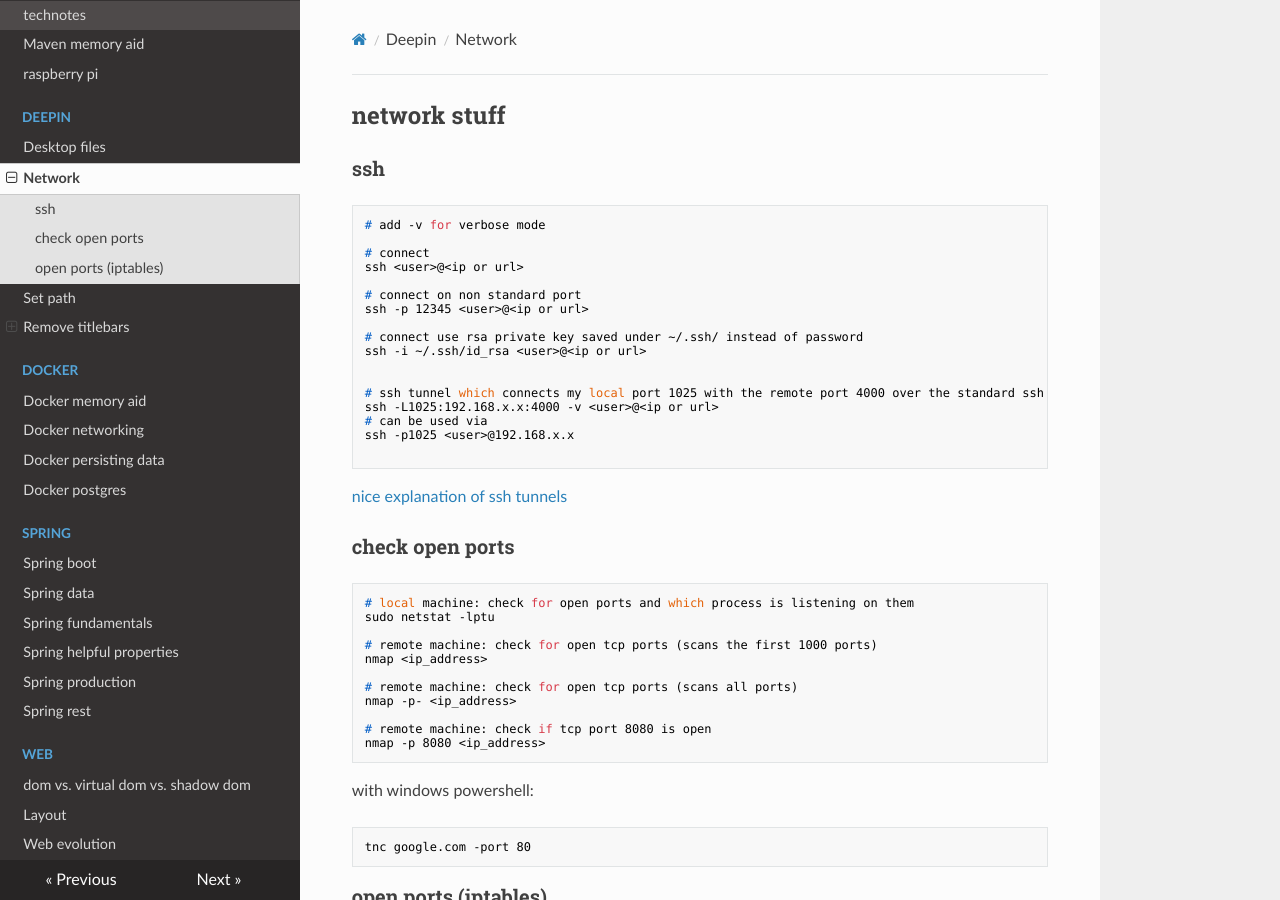
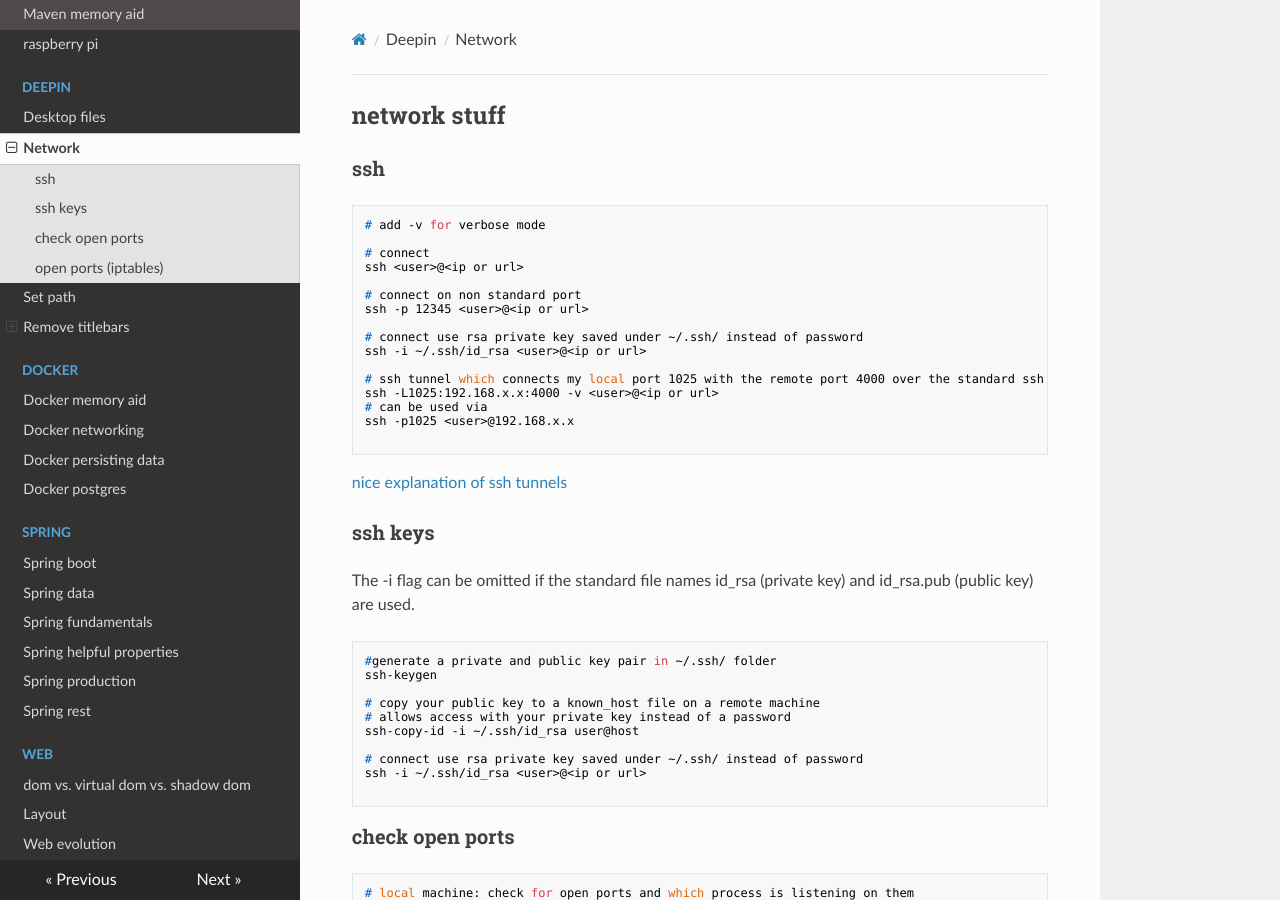
Before and after one commit to organicaudio/useful-code-snippets2, an MkDocs documentation site: the page built from docs/deepin/network.md, in a window 1280 px wide and 900 px high. Built offline with MkDocs 1.6.1, drawn with Linux system fonts in a browser that asks for light colours; nearby versions of some CDN libraries.

Commit message:
info on ssh keys

````diff
--- a/docs/deepin/network.md
+++ b/docs/deepin/network.md
@@ -15,7 +15,6 @@ ssh -p 12345 <user>@<ip or url>
 # connect use rsa private key saved under ~/.ssh/ instead of password
 ssh -i ~/.ssh/id_rsa <user>@<ip or url>
 
-
 # ssh tunnel which connects my local port 1025 with the remote port 4000 over the standard ssh port 22
 ssh -L1025:192.168.x.x:4000 -v <user>@<ip or url>
 # can be used via
@@ -24,6 +23,23 @@ ssh -p1025 <user>@192.168.x.x
 ```
 
 [nice explanation of ssh tunnels](https://unix.stackexchange.com/questions/115897/whats-ssh-port-forwarding-and-whats-the-difference-between-ssh-local-and-remot)
+
+### ssh keys
+
+The -i flag can be omitted if the standard file names id_rsa (private key) and id_rsa.pub (public key) are used.
+
+```shell
+#generate a private and public key pair in ~/.ssh/ folder
+ssh-keygen
+
+# copy your public key to a known_host file on a remote machine
+# allows access with your private key instead of a password
+ssh-copy-id -i ~/.ssh/id_rsa user@host
+
+# connect use rsa private key saved under ~/.ssh/ instead of password
+ssh -i ~/.ssh/id_rsa <user>@<ip or url>
+
+```
 
 ### check open ports
 
````
